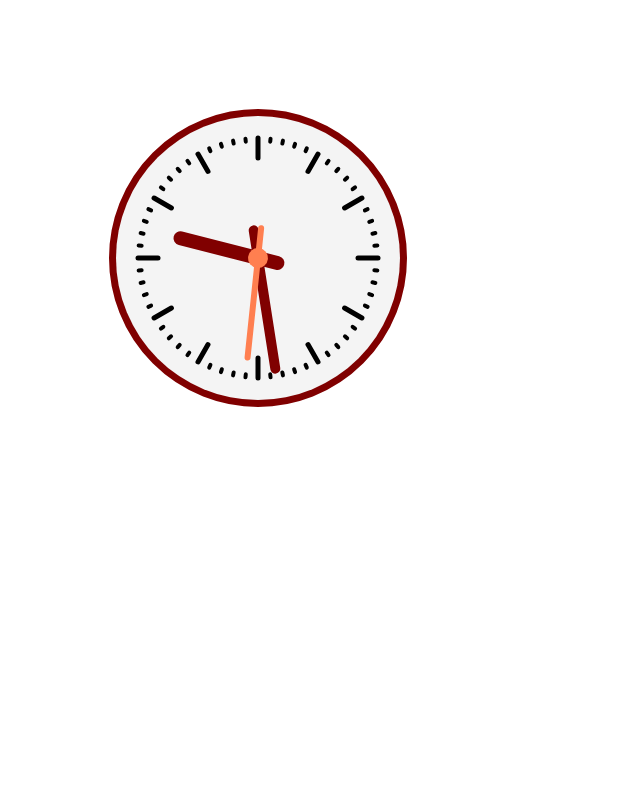
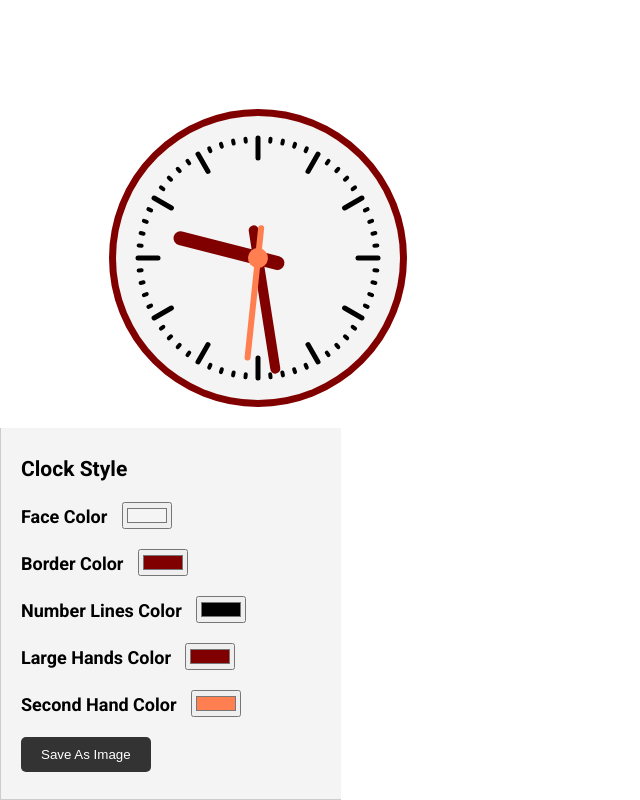
Before and after one commit to ericstober/animated-clock, a plain HTML site: page index.html in a window 1280 px wide. Shown: the whole page, without its empty margins (0-640 px from the left). Drawn offline with Linux system fonts and the light colour scheme.

Commit message:
added form and functionality to change the colors of the clock

```diff
--- a/index.html
+++ b/index.html
@@ -5,10 +5,44 @@
     <meta http-equiv="X-UA-Compatible" content="IE=edge" />
     <meta name="viewport" content="width=device-width, initial-scale=1.0" />
     <script src="script.js" defer></script>
+    <link rel="stylesheet" href="style.css">
 
     <title>Animated Clock</title>
   </head>
   <body>
+    <div class="card">
+      <h3>Clock Style</h3>
+      <form>
+        <div class="form-input">
+          <label for="face-color">Face Color</label>
+          <input type="color" value="#f4f4f4" id="face-color">
+        </div>
+
+        <div class="form-input">
+          <label for="border-color">Border Color</label>
+          <input type="color" value="#800000" id="border-color">
+        </div>
+
+        <div class="form-input">
+          <label for="line-color">Number Lines Color</label>
+          <input type="color" value="#000000" id="line-color">
+        </div>
+
+        <div class="form-input">
+          <label for="large-hand-color">Large Hands Color</label>
+          <input type="color" value="#800000" id="large-hand-color">
+        </div>
+
+        <div class="form-input">
+          <label for="second-hand-color">Second Hand Color</label>
+          <input type="color" value="#ff7f50" id="second-hand-color">
+        </div>
+
+        <div class="form-input">
+          <button id="save-btn" type="submit">Save As Image</button>
+        </div>
+      </form>
+    </div>
     <canvas id="canvas" width="500" height="500"></canvas>
   </body>
 </html>
--- a/script.js
+++ b/script.js
@@ -1,3 +1,9 @@
+const faceColor = document.getElementById('face-color');
+const borderColor = document.getElementById('border-color');
+const lineColor = document.getElementById('line-color');
+const largeHandColor = document.getElementById('large-hand-color');
+const secondHandColor = document.getElementById('second-hand-color');
+
 function clock() {
   const now = new Date();
   const canvas = document.getElementById('canvas');
@@ -10,7 +16,7 @@ function clock() {
   ctx.rotate(-Math.PI / 2); // rotate clock -90deg
 
   // Set default styles
-  ctx.strokeStyle = '#000';
+  ctx.strokeStyle = '#000000';
   ctx.fillStyle = '#f4f4f4';
   ctx.lineWidth = 5;
   ctx.lineCap = 'round';
@@ -19,7 +25,8 @@ function clock() {
   ctx.save();
   ctx.beginPath();
   ctx.lineWidth = 14;
-  ctx.strokeStyle = '#800000';
+  ctx.strokeStyle = borderColor.value;
+  ctx.fillStyle = faceColor.value;
   ctx.arc(0, 0, 142, 0, Math.PI * 2, true);
   ctx.stroke();
   ctx.fill();
@@ -27,6 +34,7 @@ function clock() {
 
   // Draw hour lines
   ctx.save();
+  ctx.strokeStyle = lineColor.value;
   for (let i = 0; i < 12; i++) {
     ctx.beginPath();
     ctx.rotate(Math.PI / 6);
@@ -39,6 +47,7 @@ function clock() {
   // Draw minute lines
   ctx.save();
   ctx.lineWidth = 4;
+  ctx.strokeStyle = lineColor.value;
   for (let i = 0; i < 60; i++) {
     if (i % 5 !== 0) {
       ctx.beginPath();
@@ -60,7 +69,7 @@ function clock() {
   // Draw hour hand
   ctx.save();
   ctx.rotate((Math.PI / 6) * hr + (Math.PI / 360) * min + (Math.PI / 21600) * sec);
-  ctx.strokeStyle = '#800000';
+  ctx.strokeStyle = largeHandColor.value;
   ctx.lineWidth = 14;
   ctx.beginPath();
   ctx.moveTo(-20, 0);
@@ -71,7 +80,7 @@ function clock() {
   // Draw minute hand
   ctx.save();
   ctx.rotate((Math.PI / 30) * min + (Math.PI / 1800) * sec);
-  ctx.strokeStyle = '#800000';
+  ctx.strokeStyle = largeHandColor.value;
   ctx.lineWidth = 10;
   ctx.beginPath();
   ctx.moveTo(-28, 0);
@@ -82,8 +91,8 @@ function clock() {
   // Draw second hand
   ctx.save();
   ctx.rotate(sec * Math.PI / 30);
-  ctx.strokeStyle = '#ff7f50';
-  ctx.fillStyle = '#ff7f50';
+  ctx.strokeStyle = secondHandColor.value;
+  ctx.fillStyle = secondHandColor.value;
   ctx.lineWidth = 6;
   ctx.beginPath();
   ctx.moveTo(-30, 0);
--- /dev/null
+++ b/style.css
@@ -0,0 +1,35 @@
+@import url('https://fonts.googleapis.com/css2?family=Roboto:wght@300;400;700&display=swap');
+
+body {
+  font-family: 'Roboto', sans-serif;
+  font-size: 18px;
+}
+
+button {
+  background: #333;
+  color: #fff;
+  border: 0;
+  padding: 10px 20px;
+  border-radius: 5px;
+  cursor: pointer;
+}
+
+label {
+  margin-right: 10px;
+  font-weight: bold;
+}
+
+.card {
+  background: #f4f4f4;
+  border-left: 1px solid #ccc;
+  border-bottom: 1px solid #ccc;
+  padding: 7px 20px;
+  width: 300px;
+  position: absolute;
+  bottom: 0;
+  left: 0;
+}
+
+.form-input {
+  margin-bottom: 20px;
+}
```
